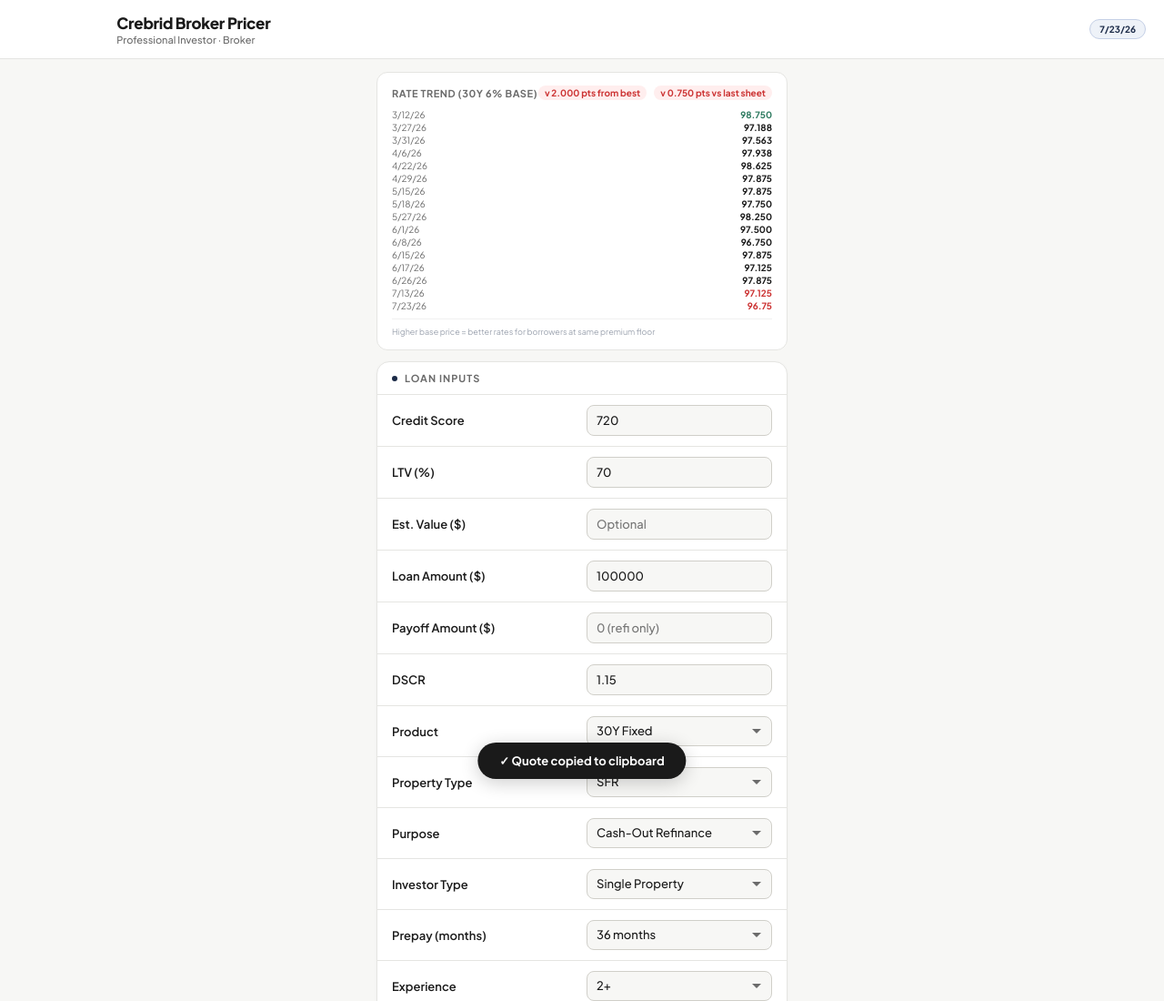
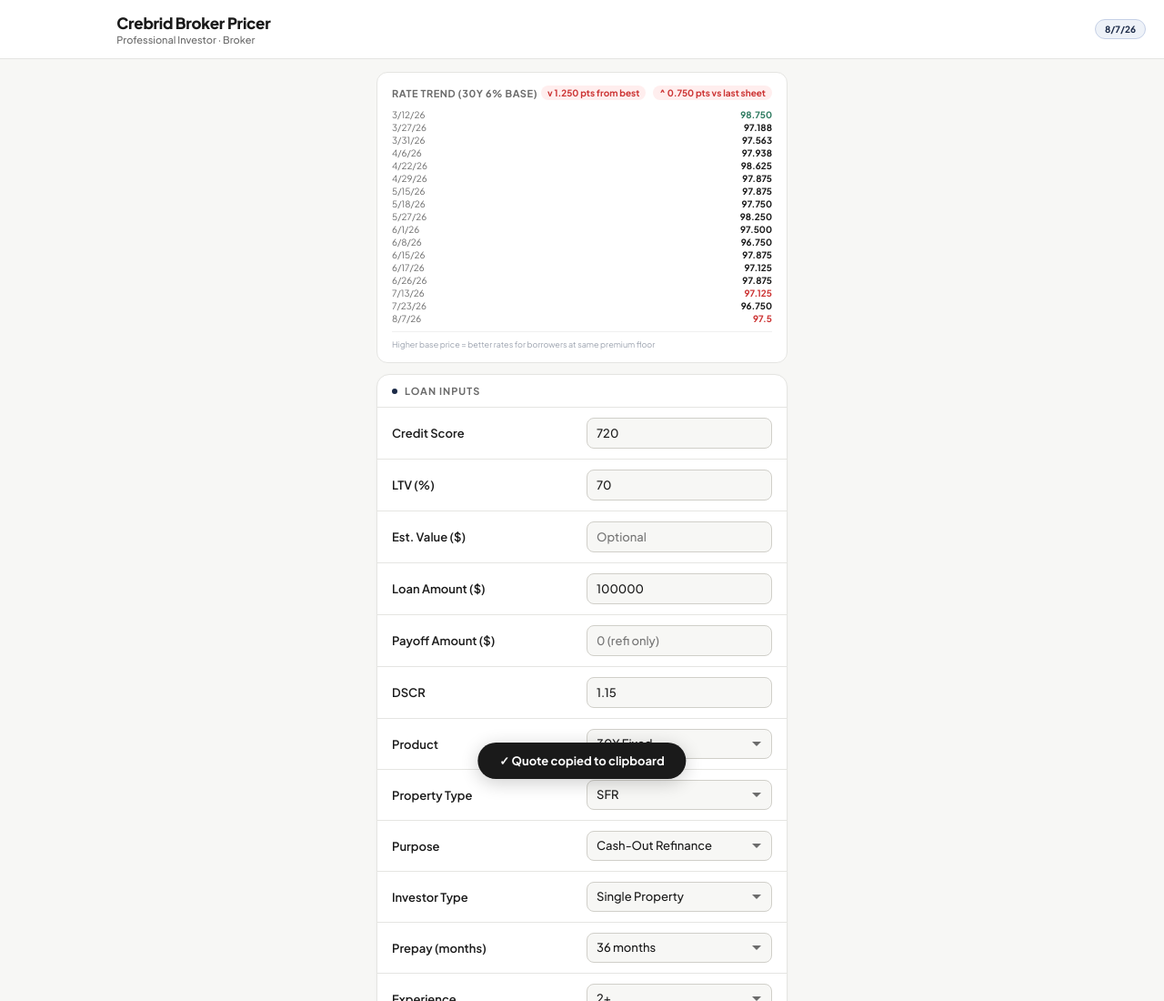
Before and after one commit to Crebrid/CrebridBrokerPricer, a plain HTML site: page index.html in a window 1280 px wide. Shown: the top 1100 px of the page at 91% size. Drawn offline with Linux system fonts and the light colour scheme.

Commit message:
Add files via upload

```diff
--- a/index.html
+++ b/index.html
@@ -409,7 +409,7 @@
     <h1>Crebrid Broker Pricer</h1>
     <p>Professional Investor · Broker</p>
   </div>
-  <div class="date-pill">7/23/26</div>
+  <div class="date-pill">8/7/26</div>
 </header>
 
 <div class="container">
@@ -418,8 +418,8 @@
     <div style="display:flex;justify-content:space-between;align-items:center;margin-bottom:10px;">
       <div style="font-size:11px;font-weight:700;text-transform:uppercase;letter-spacing:0.5px;color:#6B6B6B;">Rate Trend (30Y 6% Base)</div>
       <div style="display:flex;gap:8px;">
-        <span style="font-size:10px;font-weight:700;color:#CC3333;background:#FFEEEE;padding:2px 7px;border-radius:20px;">v 2.000 pts from best</span>
-        <span style="font-size:10px;font-weight:700;color:#CC3333;background:#FFEEEE;padding:2px 7px;border-radius:20px;">v 0.750 pts vs last sheet</span>
+        <span style="font-size:10px;font-weight:700;color:#CC3333;background:#FFEEEE;padding:2px 7px;border-radius:20px;">v 1.250 pts from best</span>
+        <span style="font-size:10px;font-weight:700;color:#CC3333;background:#FFEEEE;padding:2px 7px;border-radius:20px;">^ 0.750 pts vs last sheet</span>
       </div>
     </div>
     <div style="display:flex;justify-content:space-between;margin-bottom:2px;"><span style="color:#6B6B6B;font-size:10px;">3/12/26</span><span style="font-size:10px;font-weight:700;color:#2D7A5F;">98.750</span></div>
@@ -437,7 +437,8 @@
     <div style="display:flex;justify-content:space-between;margin-bottom:2px;"><span style="color:#6B6B6B;font-size:10px;">6/17/26</span><span style="font-size:10px;font-weight:700;color:#1A1A1A;">97.125</span></div>
     <div style="display:flex;justify-content:space-between;margin-bottom:2px;"><span style="color:#6B6B6B;font-size:10px;">6/26/26</span><span style="font-size:10px;font-weight:700;color:#1A1A1A;">97.875</span></div>
     <div style="display:flex;justify-content:space-between;margin-bottom:2px;"><span style="color:#6B6B6B;font-size:10px;">7/13/26</span><span style="font-size:10px;font-weight:700;color:#CC3333;">97.125</span></div>
-    <div style="display:flex;justify-content:space-between;margin-bottom:2px;"><span style="color:#6B6B6B;font-size:10px;">7/23/26</span><span style="font-size:10px;font-weight:700;color:#CC3333;">96.75</span></div>
+    <div style="display:flex;justify-content:space-between;margin-bottom:2px;"><span style="color:#6B6B6B;font-size:10px;">7/23/26</span><span style="font-size:10px;font-weight:700;color:#1A1A1A;">96.750</span></div>
+    <div style="display:flex;justify-content:space-between;margin-bottom:2px;"><span style="color:#6B6B6B;font-size:10px;">8/7/26</span><span style="font-size:10px;font-weight:700;color:#CC3333;">97.5</span></div>
     <div style="margin-top:8px;padding-top:8px;border-top:1px solid #F0F0F0;font-size:9px;color:#9CA3AF;">Higher base price = better rates for borrowers at same premium floor</div>
   </div>
 
@@ -1334,9 +1335,9 @@ function printTermSheet() {
 
 // --- DATA --------------------------------------------------------------------
 
-const RATES_30Y = [[6.0,96.75],[6.125,97.5],[6.25,98.25],[6.375,99],[6.5,99.75],[6.625,100.5],[6.75,101.25],[6.875,102],[7.0,102.75],[7.125,103.5],[7.25,104.0625],[7.375,104.625],[7.5,105.1875],[7.625,105.5625],[7.75,105.9375],[7.875,106.3125],[8.0,106.5625],[8.125,106.8125],[8.25,107.0625],[8.375,107.3125],[8.5,107.5625],[8.625,107.8125],[8.75,108.0625],[8.875,108.3125],[9.0,108.5625],[9.125,108.8125],[9.25,109.0625],[9.375,109.3125],[9.5,109.5625],[9.625,109.8125],[9.75,110.0625],[9.875,110.3125],[10.0,110.5625],[10.125,110.8125],[10.25,111.0625]];
-
-const RATES_ARM = [[6.0,97.25],[6.125,98],[6.25,98.75],[6.375,99.5],[6.5,100.25],[6.625,101],[6.75,101.75],[6.875,102.5],[7.0,103.2],[7.125,103.9],[7.25,104.4125],[7.375,104.925],[7.5,105.4375],[7.625,105.7625],[7.75,106.1375],[7.875,106.5125],[8.0,106.7625],[8.125,107.0125],[8.25,107.2625],[8.375,107.5125],[8.5,107.7625],[8.625,108.0125],[8.75,108.2625],[8.875,108.5125],[9.0,108.7625],[9.125,109.0125],[9.25,109.2625],[9.375,109.5125],[9.5,109.7625],[9.625,110.0125],[9.75,110.2625],[9.875,110.5125],[10.0,110.7625],[10.125,111.0125],[10.25,111.2625]];
+const RATES_30Y = [[6.0,97.5],[6.125,98.25],[6.25,99],[6.375,99.75],[6.5,100.5],[6.625,101.25],[6.75,102],[6.875,102.75],[7.0,103.5],[7.125,104.0625],[7.25,104.625],[7.375,105.1875],[7.5,105.5625],[7.625,105.9375],[7.75,106.3125],[7.875,106.5625],[8.0,106.8125],[8.125,107.0625],[8.25,107.3125],[8.375,107.5625],[8.5,107.8125],[8.625,108.0625],[8.75,108.3125],[8.875,108.5625],[9.0,108.8125],[9.125,109.0625],[9.25,109.3125],[9.375,109.5625],[9.5,109.8125],[9.625,110.0625],[9.75,110.3125],[9.875,110.5625],[10.0,110.8125],[10.125,111.0625],[10.25,111.3125]];
+
+const RATES_ARM = [[6.0,98],[6.125,98.75],[6.25,99.5],[6.375,100.25],[6.5,101],[6.625,101.75],[6.75,102.5],[6.875,103.25],[7.0,103.95],[7.125,104.4625],[7.25,104.975],[7.375,105.4875],[7.5,105.8125],[7.625,106.1375],[7.75,106.5125],[7.875,106.7625],[8.0,107.0125],[8.125,107.2625],[8.25,107.5125],[8.375,107.7625],[8.5,108.0125],[8.625,108.2625],[8.75,108.5125],[8.875,108.7625],[9.0,109.0125],[9.125,109.2625],[9.25,109.5125],[9.375,109.7625],[9.5,110.0125],[9.625,110.2625],[9.75,110.5125],[9.875,110.7625],[10.0,111.0125],[10.125,111.2625],[10.25,111.5125]];
 
 const LTV_COLS = [0.50,0.55,0.60,0.65,0.70,0.75,0.80];
 
@@ -1882,7 +1883,7 @@ function copyToEmail() {
   var t = '';
   t += 'CREBRID -- DSCR LOAN QUOTE\n';
   t += 'Date: ' + new Date().toLocaleDateString('en-US',{month:'long',day:'numeric',year:'numeric'}) + '\n';
-  t += 'Rate Sheet: 7/23/26\n';
+  t += 'Rate Sheet: 8/7/26\n';
   t += '\n';
   t += 'RATE TREND (30Y Fixed - 6% Base Price)\n';
   t += '  6/1/26:  98.625\n';
```
